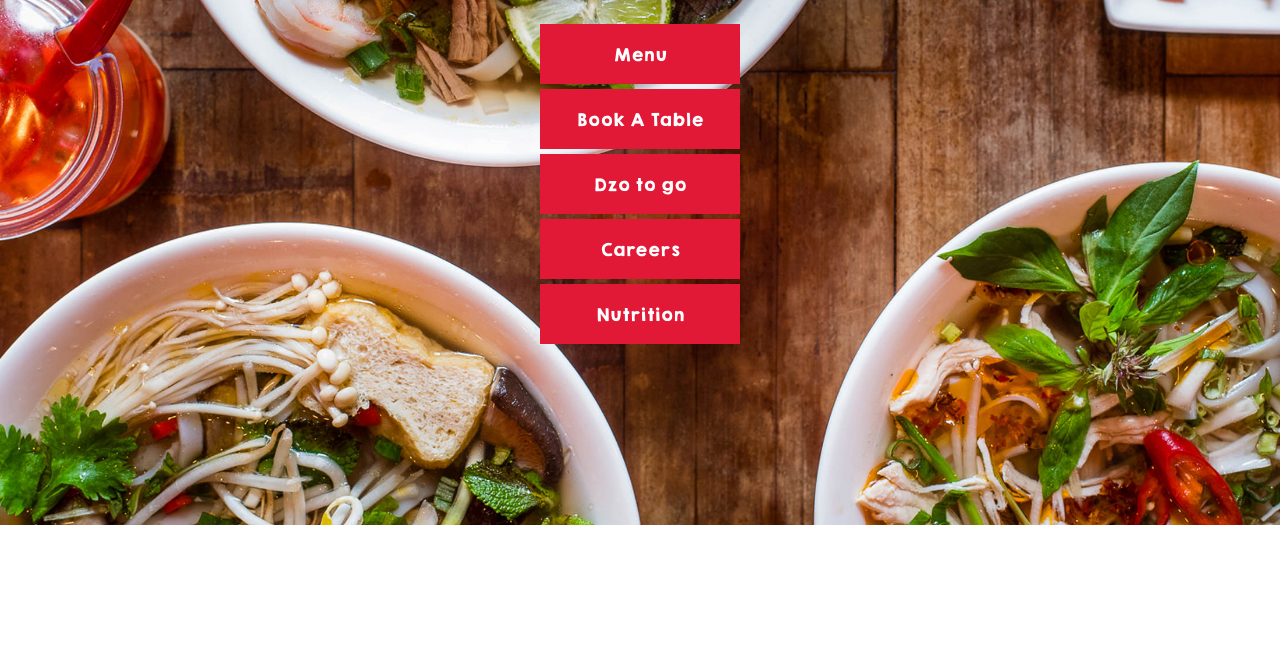
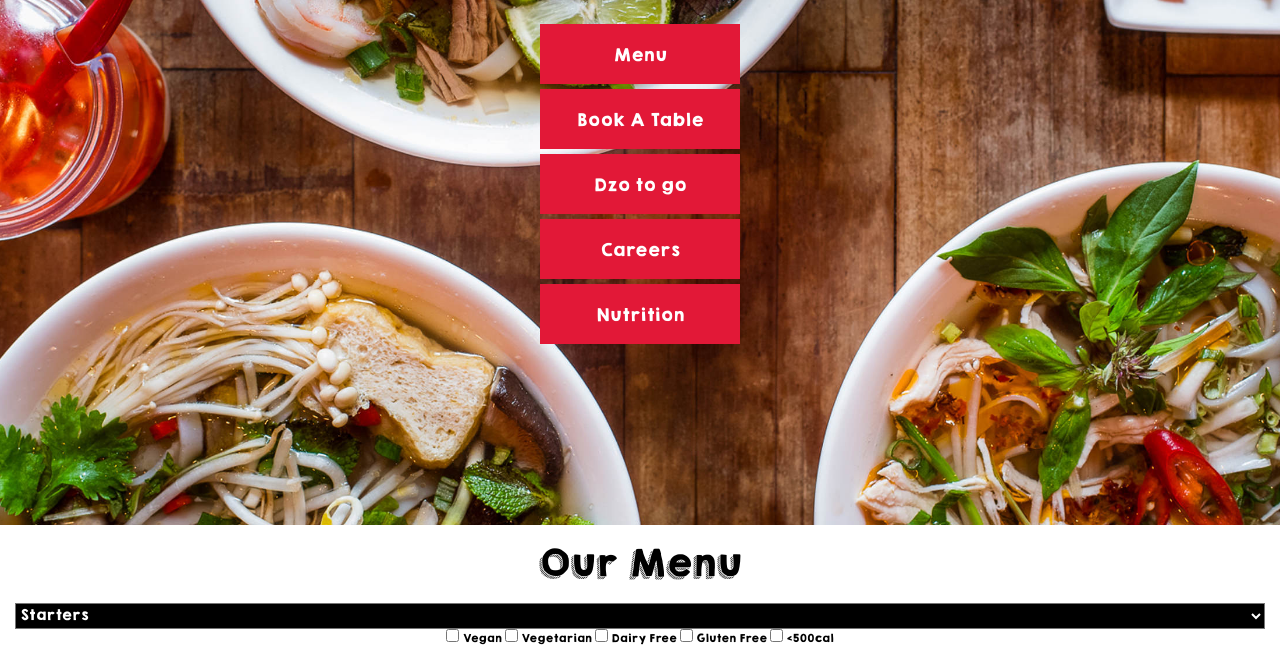
Before and after one commit to Odi000/Restaurant-Page, a website built with webpack: page dist/index.html in a window 1280 px wide. Shown: the part 275-921 px from the top of the page. Before the commit the page ends 800 px from the top, so only its background shows below. Built offline with Linux system fonts and the light colour scheme.

Commit message:
More progress in styling

```diff
--- a/src/styles.css
+++ b/src/styles.css
@@ -24,8 +24,13 @@
     --main-clr: #E21837;
 }
 
-#content {
-    width: 100vw;
+h1 {
+    background-color: white;
+    font-size: 3.4rem;
+    font-family: "KGHAPPY";
+    font-weight: 400;
+    line-height: 4.76rem;
+    padding: 1.5rem;
 }
 
 section.uno {
@@ -33,15 +38,14 @@ section.uno {
     background-size: cover;
     background-position: center;
     height: 100vh;
-    width: inherit;
 }
 
 /* ---Header--- */
 
 header {
     position: fixed;
-    width: inherit;
     display: flex;
+    width: 100vw;
     justify-content: space-between;
     padding: 2rem 1.5rem 0 1.5rem;
 }
@@ -132,13 +136,7 @@ div {
 
 .hero
 h1 {
-    background-color: white;
-    font-size: 3.4rem;
-    font-family: "KGHAPPY";
-    font-weight: 400;
     width: 28rem;
-    line-height: 4.76rem;
-    padding: 1.5rem;
     margin-bottom: 3.4rem;
 }
 
@@ -163,3 +161,17 @@ h1 {
 *:hover {
     background-color: #000;
 }
+
+/* -*-*-*-*- DUE -*-*-*-*- */
+
+.due {
+    padding: 0 1.5rem;
+    text-align: center;
+}
+
+#category-list {
+    background-color: black;
+    color: white;
+    font-family: KGsolid;
+    width: 100%;
+}
```
Also changed, not shown: dist/bundle.js, dist/index.html.
